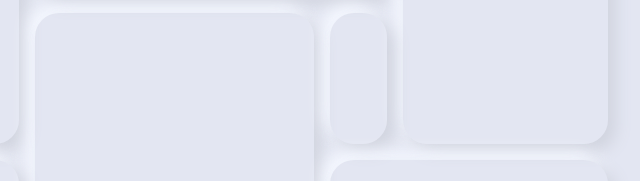
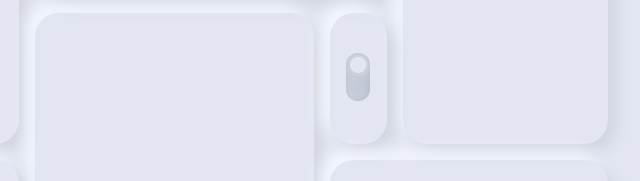
Before and after one commit to scribbbbbledesign/scribble, a plain HTML site: page neu/index.html in a window 1280 px wide. Shown: the part 248-429 px from the top of the page, 392-1032 px from the left. Drawn offline with nearby package versions, Linux system fonts and the light colour scheme.

Commit message:
Add files via upload

```diff
--- a/neu/index.html
+++ b/neu/index.html
@@ -18,6 +18,9 @@
                 }
             }
         </style>
+        <script>
+
+        </script>
     </head>
     <body style="background-color: #e3e6f2; place-items: center;">
         <div class="ancestor">
@@ -43,8 +46,11 @@
                 <div class="block" style="grid-column: 3/7; grid-row: 4/9;">
 
                 </div>
-                <div class="block" style="grid-column: 7/8; grid-row: 4/6;">
-
+                <div class="block" style="grid-column: 7/8; grid-row: 4/6; text-align: center;">
+                    <label class="switch">
+                        <input type="checkbox" class="checkbox">
+                        <div class="slider"></div>
+                    </label>
                 </div>
                 <div class="block" style="grid-column: 1/2; grid-row: 6/11;">
 
--- a/neu/style.css
+++ b/neu/style.css
@@ -1,5 +1,5 @@
 body {
-    backdrop-filter: brightness(/*value to change on slider from 10% to 100%*/100%);
+    backdrop-filter: brightness(var(--bri) /*value to change on slider from 10% to 100%*/);
 }
 
 .ancestor {
@@ -37,6 +37,8 @@ body {
     .brightrange {
         border-radius: 3vh;
     }
+
+
 }
 
 @media (orientation: portrait) {
@@ -55,6 +57,7 @@ body {
     .brightrange {
         border-radius: 3vw;
     }
+
 }
 
 .block {
@@ -66,12 +69,8 @@ body {
     src: url(ITC\ Avant\ Garde\ Gothic\ Demi/avantgarde_demi.ttf);
 }
 
-#brightrange::-webkit-slider-thumb {
-
-}
-
 .brightrange {
-    -webkit-appearance: none;
+    appearance: none;
     outline: none;
     background: rgba(62, 151, 78, 0);
     width: 100%;
@@ -88,3 +87,51 @@ body {
     cursor: pointer;
     opacity: 100%;
 }
+
+.checkbox {
+    display: none;
+  }
+
+  .slider {
+    margin-top: 6.5vh;
+    rotate: 90deg;
+    width: 6vh;
+    height: 3vh;
+    background-color: #c5cad9;
+    border-radius: 20px;
+    overflow: hidden;
+    display: flex;
+    align-items: center;
+    border: 0px solid transparent;
+    transition: .3s;
+    box-shadow: inset 0.1vh 0.1vh 1vh #a7acb8, inset -0.1vh -0.1vh 1vh #e3e8fa;
+    cursor: pointer;
+    padding: 0.5vh;
+  }
+
+  .slider::before {
+    content: '';
+    display: block;
+    width: 2vh;
+    height: 100%;
+    background-color: #e3e6f2;
+    transform: translateX(0vh);
+    border-radius: 20px;
+    transition: .3s;
+    box-shadow: 0.1vh 0.1vh 1vh #c1c4ce, -0.1vh -0.1vh 1vh #ffffff;;
+  }
+
+  .checkbox:checked ~ .slider::before {
+    transform: translateX(3vh);
+    box-shadow: 0 0 2vh 1vh #d1d4df;
+  }
+
+  .checkbox:checked ~ .slider {
+    background-color: #ebedf5;
+  }
+  /*Color when enabled*/
+
+  .checkbox:active ~ .slider::before {
+    transform: translate(0);
+    box-shadow: 0.1vh 0.1vh 1vh #c8c9d0, -0.1vh -0.1vh 1vh #ffffff;
+  }
```
